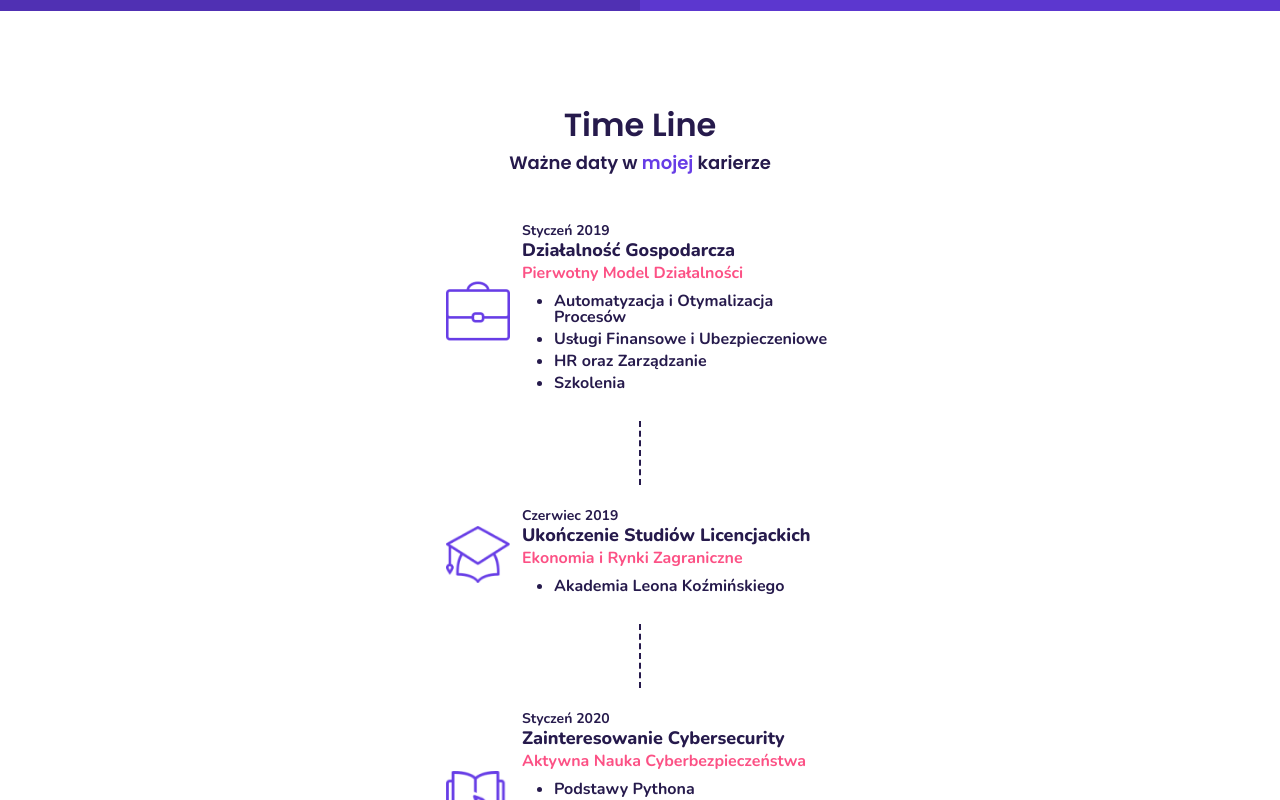
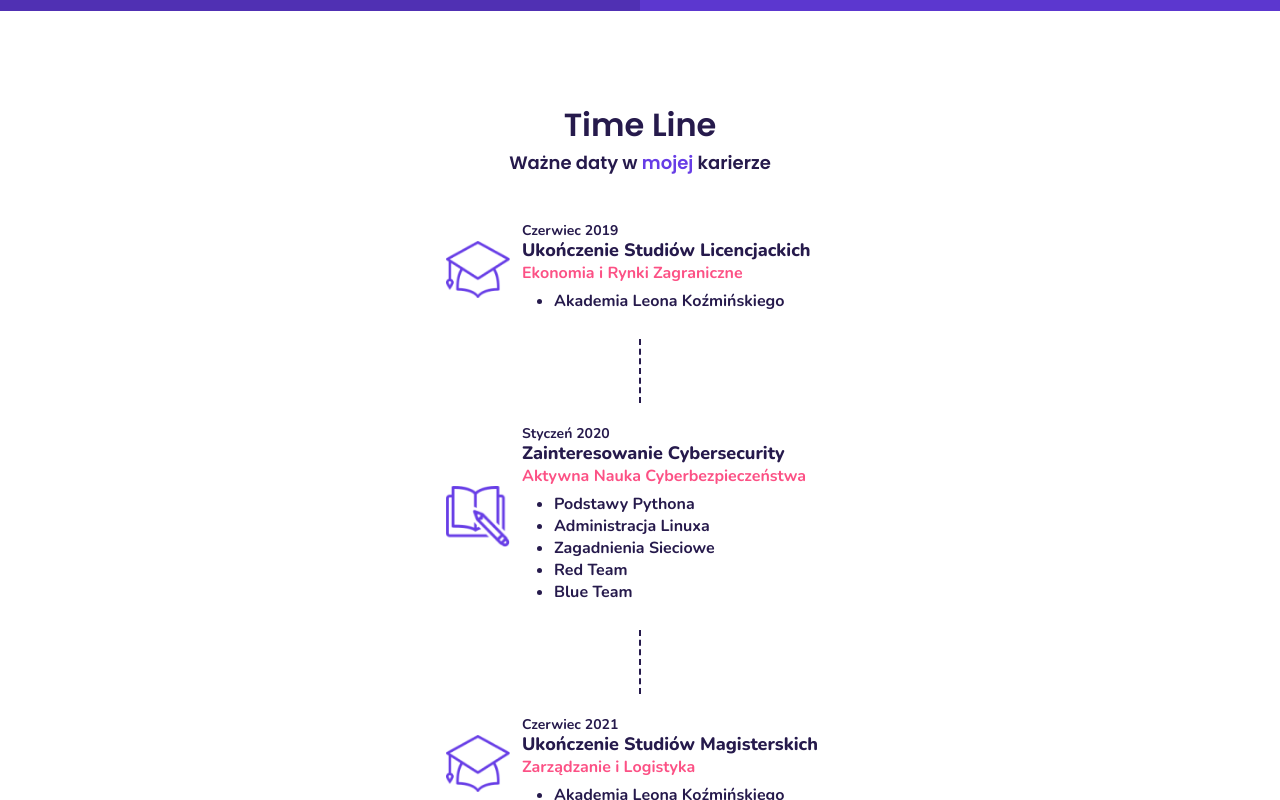
Before and after one commit to CodastickFantastic/Portfolio2024, a Next.js app: page /o-mnie in a window 1280 px wide. Shown: the part 1892-2692 px from the top of the page. Built offline with nearby package versions, Linux system fonts and the light colour scheme.

Commit message:
Minor Changes

```diff
--- a/src/components/macroComponents/TimeLine.tsx
+++ b/src/components/macroComponents/TimeLine.tsx
@@ -14,14 +14,6 @@ const TimeLine = (): React.JSX.Element => {
             <h2 >Time Line</h2>
             <p>Ważne daty w <span className='purple'>mojej</span> karierze</p>
 
-            <TimeLineTile
-                icon={suitcase}
-                date="Styczeń 2019"
-                title="Działalność Gospodarcza"
-                info="Pierwotny Model Działalności"
-                description={["Automatyzacja i Otymalizacja Procesów", "Usługi Finansowe i Ubezpieczeniowe", "HR oraz Zarządzanie", "Szkolenia"]}
-            />
-            <div className={styles.vl} />
             <TimeLineTile
                 icon={master}
                 date="Czerwiec 2019"
```
